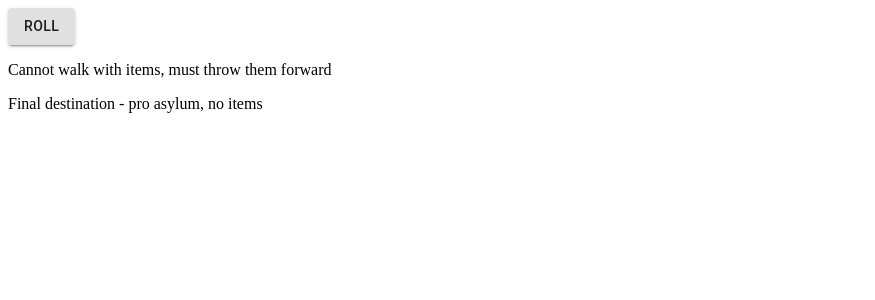
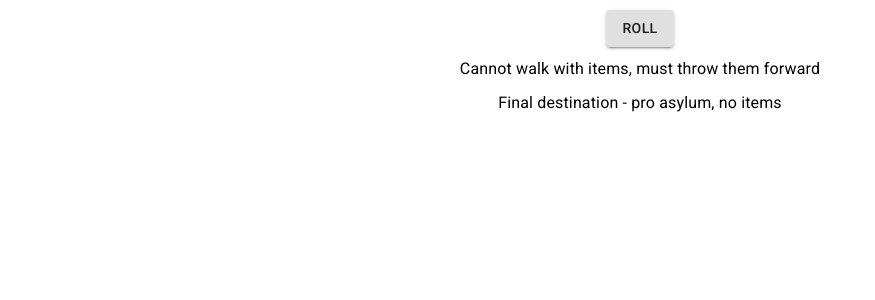
Before and after one commit to rbout/roulettephobia, a React (Create React App) app: page / in a window 1280 px wide. Both pictures are taken after a click on the button "ROLL". Shown: the top 300 px of the page, without its empty margins (0-875 px from the left). Built offline with nearby package versions, Linux system fonts and the light colour scheme.

Commit message:
Fixed styling

```diff
--- a/public/index.html
+++ b/public/index.html
@@ -1,6 +1,7 @@
 <!DOCTYPE html>
 <html lang="en">
   <head>
+    <link rel="stylesheet" href="https://fonts.googleapis.com/css?family=Roboto:300,400,500,700&display=swap" />
     <meta charset="utf-8" />
     <meta name="viewport" content="width=device-width, initial-scale=1" />
     <meta name="theme-color" content="#000000" />
@@ -10,7 +11,7 @@
     />
     <title>Roulettephobia</title>
   </head>
-  <body>
+  <body style="margin: 0">
     <noscript>You need to enable JavaScript to run this app.</noscript>
     <div id="root"></div>
   </body>
--- a/src/App.js
+++ b/src/App.js
@@ -1,5 +1,14 @@
 import React from 'react'
-import RuleButton from "./components/RuleButton";
+import RuleButton from "./components/RuleButton"
+import Typography from "@material-ui/core/Typography";
+import {makeStyles} from "@material-ui/core/styles";
+
+const useStyles = makeStyles({
+  rule: {
+    textAlign: "center",
+    marginTop: 10
+  }
+})
 
 function App() {
 
@@ -41,6 +50,8 @@ function App() {
     'Adam’s Curse - No more cussing guys - Seriously it\'s not cool and its violent (if drinking, take a shot) (if not drinking, go to ghost room and stay in there 1 curse = 3 seconds)'
   ]
 
+  const styles = useStyles()
+
   const [state, setState] = React.useState({
     ruleOneNum: null,
     ruleTwoNum: null
@@ -48,11 +59,21 @@ function App() {
 
   return (
     <div>
-      <div>
+      <div style={{display: 'flex', justifyContent: 'center', marginTop: 10}}>
         <RuleButton setState={setState} max={rules.length}/>
       </div>
-      {state.ruleOneNum !== null && <p>{rules[state.ruleOneNum]}</p>}
-      {state.ruleTwoNum !== null && <p>{rules[state.ruleTwoNum]}</p>}
+      {state.ruleOneNum !== null &&
+        <div>
+          <Typography variant='body1' className={styles.rule}>
+            {rules[state.ruleOneNum]}
+          </Typography>
+        </div>}
+      {state.ruleTwoNum !== null &&
+        <div>
+          <Typography variant='body1' className={styles.rule}>
+            {rules[state.ruleTwoNum]}
+          </Typography>
+        </div>}
     </div>
   );
 }
```
Also changed, not shown: 1 other file (tests, documents, lock files or other folders).
